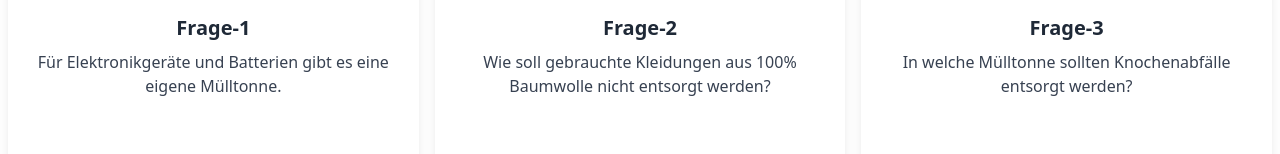
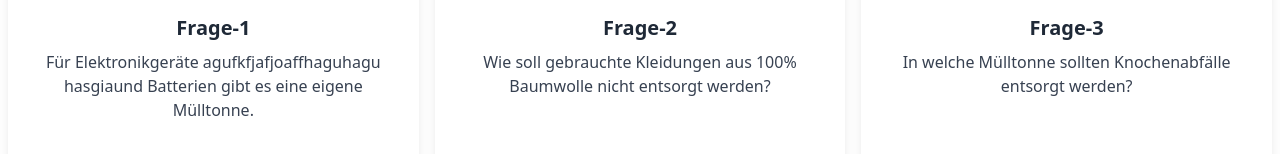
Before and after one commit to j0giwa/klimaralley-recycling, a React (Vite) app: page /quiz in a window 1280 px wide. Shown: the part 247-401 px from the top of the page. Built offline with nearby package versions, Linux system fonts and the light colour scheme.

Commit message:
test Änderung

```diff
--- a/src/components/Recycling/Question/helper/data.js
+++ b/src/components/Recycling/Question/helper/data.js
@@ -4,7 +4,7 @@ export const data =[
     {
         id:1,
         img:'https://www.oekotest.de/static_files/images/article/Elektroschrott-entsorgen-Grosser-Ratgeber_Shutterstock-Sergey-Mironov_11536_4x3.jpg',
-        frage:'Für Elektronikgeräte und Batterien gibt es eine eigene Mülltonne.',
+        frage:'Für Elektronikgeräte agufkfjafjoaffhaguhagu hasgiaund Batterien gibt es eine eigene Mülltonne.',
         buton1:'Ja',
         buton2:'Nein'
 
```
